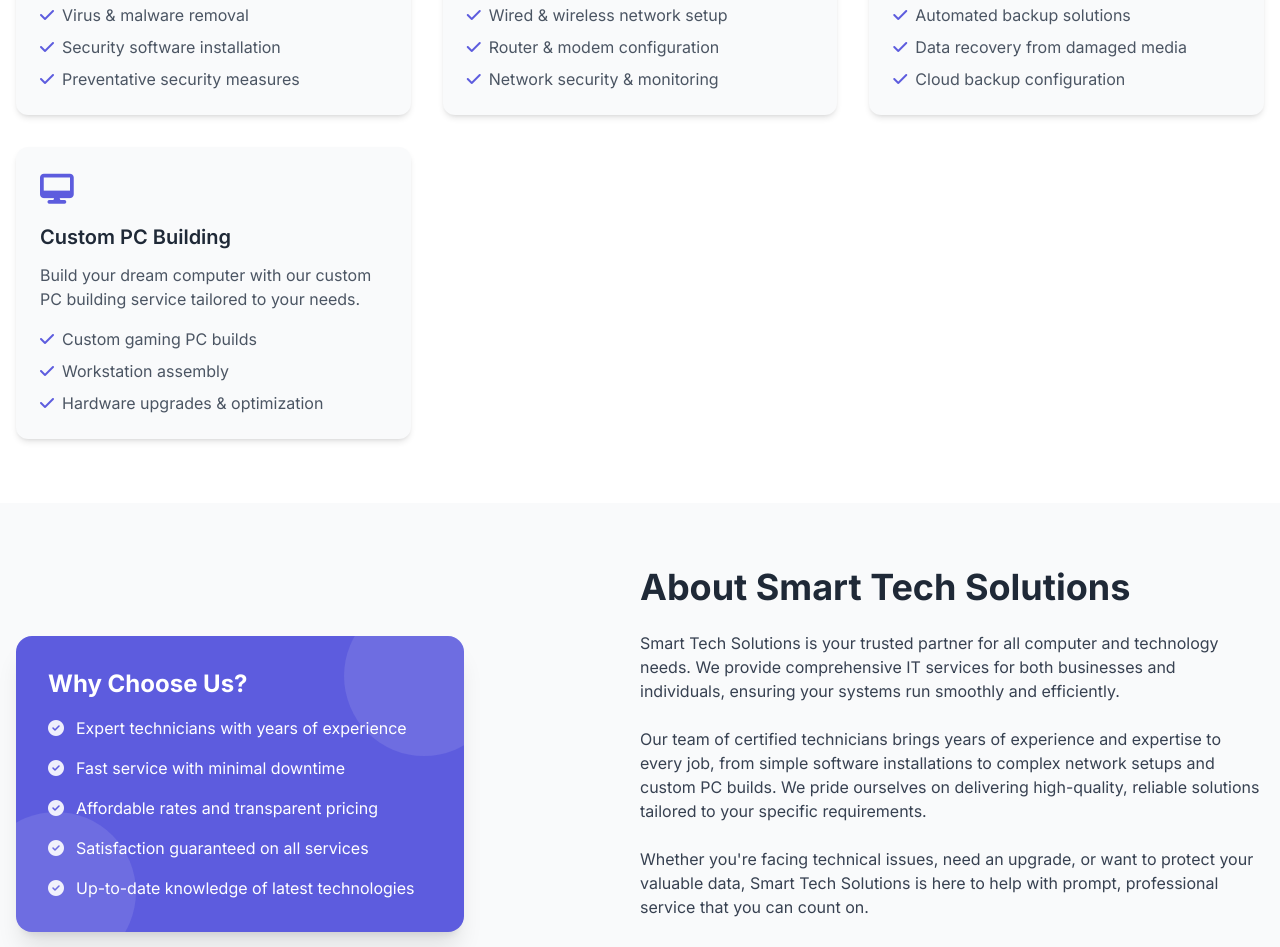
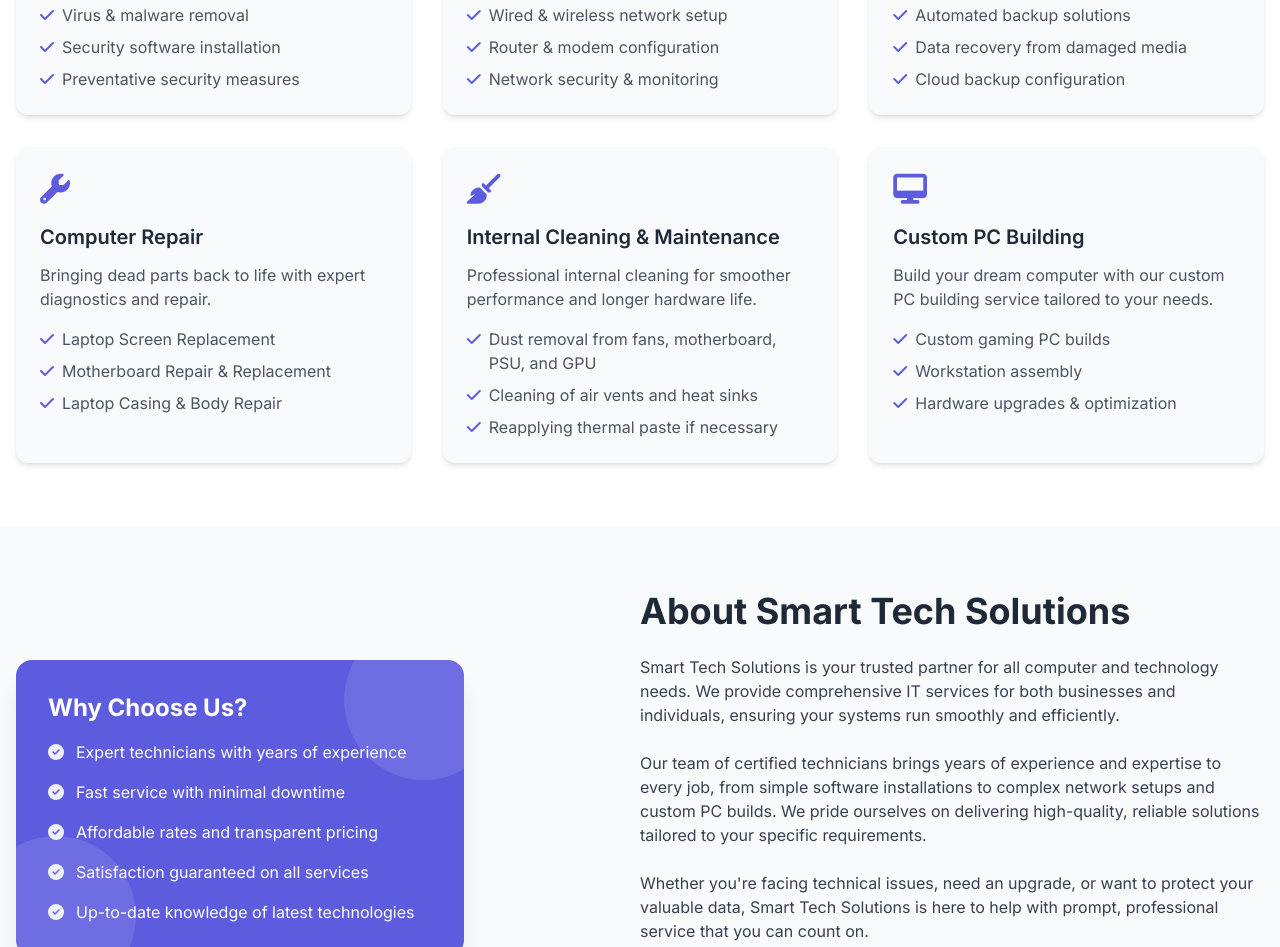
Before and after one commit to BenFyndre/smartechsolutions, a plain HTML site: page index.html in a window 1280 px wide. Shown: the part 1273-2220 px from the top of the page. Drawn offline with nearby package versions, Linux system fonts and the light colour scheme.

Commit message:
Update index.html

```diff
--- a/index.html
+++ b/index.html
@@ -370,6 +370,51 @@
                     </div>
 
                     <!-- Service Card 7 -->
+                    <div class="bg-gray-50 dark:bg-dark-card rounded-xl shadow-md p-6 transition-all duration-300 service-card animate-on-scroll">
+                        <div class="text-primary text-3xl mb-4">
+                            <i class="fas fa-wrench"></i>
+                        </div>
+                        <h3 class="text-xl font-semibold mb-3">Computer Repair</h3>
+                        <p class="text-gray-600 dark:text-gray-400 mb-4">Bringing dead parts back to life with expert diagnostics and repair.</p>
+                        <ul class="text-gray-600 dark:text-gray-400 space-y-2">
+                            <li class="flex items-start">
+                                <i class="fas fa-check text-primary mt-1 mr-2"></i>
+                                <span>Laptop Screen Replacement</span>
+                            </li>
+                            <li class="flex items-start">
+                                <i class="fas fa-check text-primary mt-1 mr-2"></i>
+                                <span>Motherboard Repair & Replacement</span>
+                            </li>
+                            <li class="flex items-start">
+                                <i class="fas fa-check text-primary mt-1 mr-2"></i>
+                                <span>Laptop Casing & Body Repair</span>
+                            </li>
+                        </ul>
+                    </div>
+                    <!-- Service Card 8 -->
+                    <div class="bg-gray-50 dark:bg-dark-card rounded-xl shadow-md p-6 transition-all duration-300 service-card animate-on-scroll">
+                        <div class="text-primary text-3xl mb-4">
+                            <i class="fas fa-broom"></i>
+                        </div>
+                        <h3 class="text-xl font-semibold mb-3">Internal Cleaning & Maintenance</h3>
+                        <p class="text-gray-600 dark:text-gray-400 mb-4">Professional internal cleaning for smoother performance and longer hardware life.</p>
+                        <ul class="text-gray-600 dark:text-gray-400 space-y-2">
+                            <li class="flex items-start">
+                                <i class="fas fa-check text-primary mt-1 mr-2"></i>
+                                <span>Dust removal from fans, motherboard, PSU, and GPU</span>
+                            </li>
+                            <li class="flex items-start">
+                                <i class="fas fa-check text-primary mt-1 mr-2"></i>
+                                <span>Cleaning of air vents and heat sinks</span>
+                            </li>
+                            <li class="flex items-start">
+                                <i class="fas fa-check text-primary mt-1 mr-2"></i>
+                                <span>Reapplying thermal paste if necessary</span>
+                            </li>
+                        </ul>
+                    </div>
+
+                    <!-- Service Card 9 -->
                     <div class="bg-gray-50 dark:bg-dark-card rounded-xl shadow-md p-6 transition-all duration-300 service-card animate-on-scroll md:col-span-2 lg:col-span-1">
                         <div class="text-primary text-3xl mb-4">
                             <i class="fas fa-desktop"></i>
```
